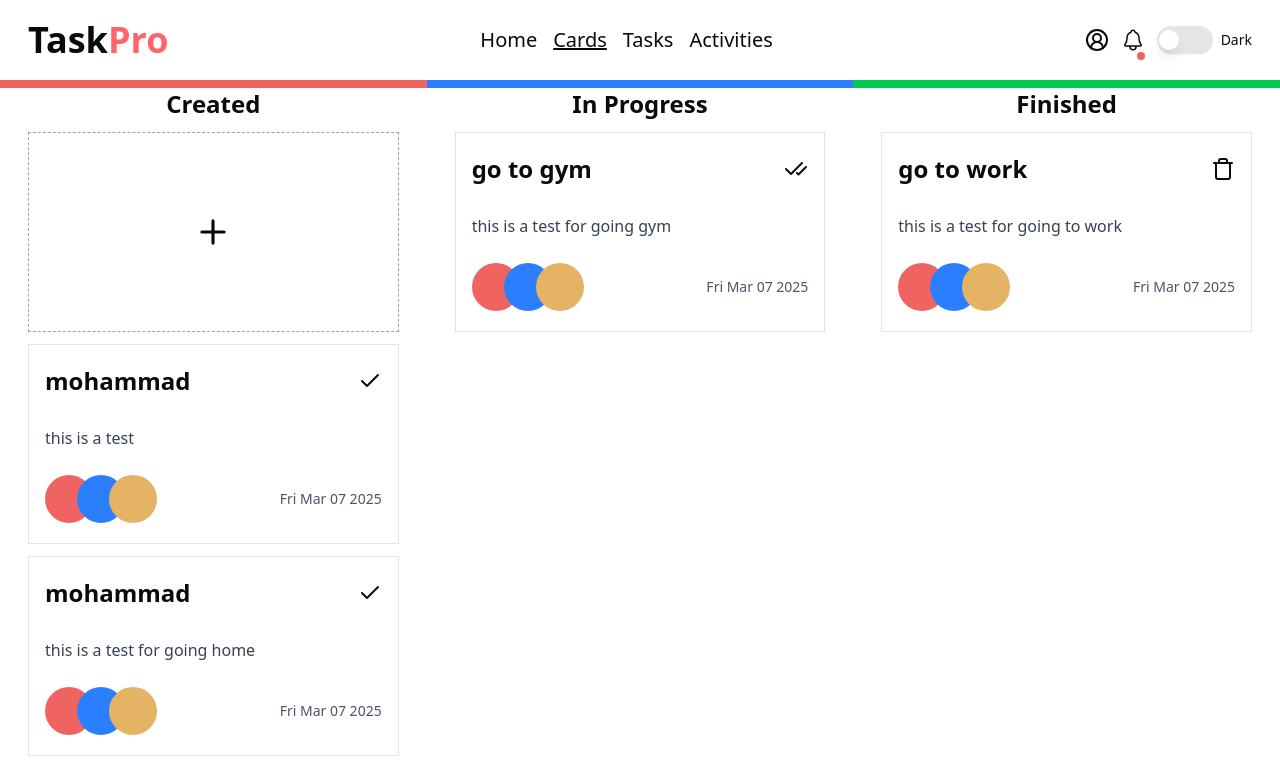
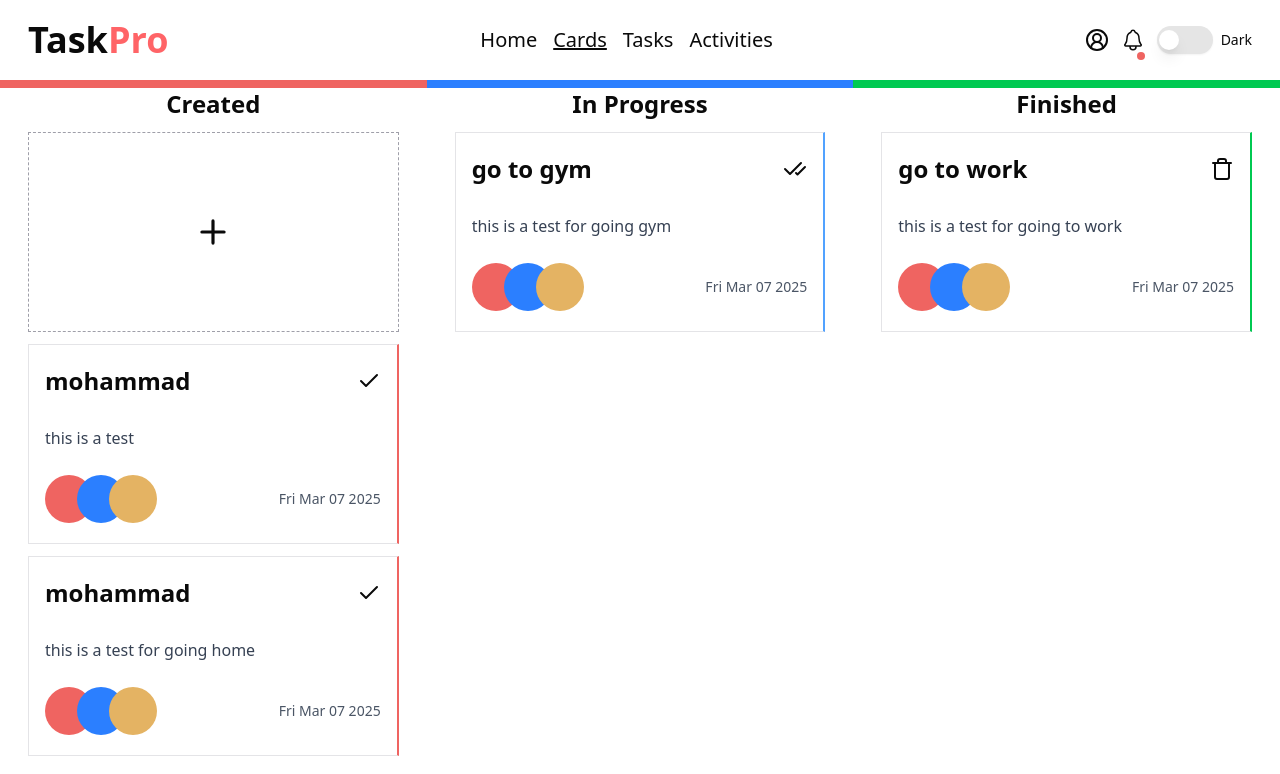
Before and after one commit to Mhorg8/taskify, a Next.js app: page /cards in a window 1280 px wide. Shown: the top 774 px of the page. Built offline with nearby package versions, Linux system fonts and the light colour scheme.

Commit message:
adding action for managing task chage state as created to inProgrees and finished

```diff
--- a/app/cards/page.tsx
+++ b/app/cards/page.tsx
@@ -5,7 +5,6 @@ import React, { useState } from "react";
 
 import StatusColumn from "@/components/cards/StatusColumn";
 import { columns } from "@/constant";
-
 
 const CardsPage = () => {
   return (
--- a/components/cards/StatusColumn.tsx
+++ b/components/cards/StatusColumn.tsx
@@ -17,7 +17,7 @@ const StatusColumn = ({ column }: Props) => {
 
   const handleDrop = (e: DragEvent<HTMLDivElement>) => {
     e.preventDefault();
-    dispatch(changeTaskStatus(column.status)); // Update task status when dropped
+    dispatch(changeTaskStatus(column.status));
   };
 
   return (
--- a/components/cards/TodoView.tsx
+++ b/components/cards/TodoView.tsx
@@ -3,7 +3,12 @@ import React from "react";
 import { LuCheck, LuCheckCheck, LuDelete, LuTrash } from "react-icons/lu";
 import { Task } from "@/types";
 import { useAppDispatch } from "@/lib/redux/hooks";
-import { setActiveTask } from "@/lib/redux/tasksSlice";
+import {
+  changeToFinished,
+  changeToInprogress,
+  handleDeleteTask,
+  setActiveTask,
+} from "@/lib/redux/tasksSlice";
 
 interface Props {
   task: Task;
@@ -12,30 +17,51 @@ interface Props {
 const TodoView = ({ task }: Props) => {
   const { title, desc, time } = task;
   const dispatch = useAppDispatch();
-
   const handleDragStart = () => {
-    dispatch(setActiveTask(task)); // Set the dragged task in the Redux state
+    dispatch(setActiveTask(task));
   };
 
   return (
     <div
       draggable
       onDragStart={handleDragStart}
-      className="w-full h-[200px] mt-3 border border-zinc-200 flex flex-col items-start justify-between hover:bg-zinc-200/80 hoverEffect py-5 px-4"
+      className={`border-r-2 ${
+        task.status === "created"
+          ? "border-r-red"
+          : task.status === "inprogress"
+          ? "border-r-blue-400"
+          : "border-r-green-500"
+      }  w-full h-[200px] mt-3 border border-zinc-200 flex flex-col items-start justify-between
+       hover:bg-zinc-200/80 hoverEffect py-5 px-4 cursor-grab`}
     >
       <div className="flex items-center justify-between w-full">
         <h3 className="line-clamp-1 text-lg md:text-lg lg:text-2xl font-bold flex-1">
           {title}
         </h3>
-        <button className="cursor-pointer">
+        <>
           {task.status === "created" ? (
-            <LuCheck size={24} />
+            <button
+              className="cursor-pointer"
+              onClick={() => dispatch(changeToInprogress(task.id))}
+            >
+              <LuCheck size={24} />
+            </button>
           ) : task.status === "inprogress" ? (
-            <LuCheckCheck size={24} />
+            <button
+              className="cursor-pointer"
+              onClick={() => dispatch(changeToFinished(task.id))}
+            >
+              <LuCheckCheck size={24} />
+            </button>
           ) : (
-            <LuTrash size={24} />
+            <button
+              className="cursor-pointer"
+              onClick={() => dispatch(handleDeleteTask(task.id))}
+            >
+              <LuTrash size={24} />
+            </button>
           )}
-        </button>
+        </>
       </div>
       <p className="mb-3 lg:mb-0 text-start line-clamp-2 text-sm md:text-base mt-1 text-gray-700">
         {desc}
--- a/lib/redux/tasksSlice.ts
+++ b/lib/redux/tasksSlice.ts
@@ -20,18 +20,38 @@ const tasksSlice = createSlice({
     },
     changeTaskStatus: (state, action: PayloadAction<string>) => {
       const { draggedTask } = state;
-
       if (draggedTask) {
-        // Map over tasks and update the status of the dragged task
         state.tasks = state.tasks.map((task) =>
           task.id === draggedTask.id
-            ? { ...task, status: action.payload } // Update the status with the new one from the payload
+            ? { ...task, status: action.payload }
             : task
         );
       }
     },
+    changeToInprogress: (state, action: PayloadAction<number>) => {
+      state.tasks.map((task) =>
+        task.id === action.payload ? (task.status = "inprogress") : task
+      );
+    },
+    changeToFinished: (state, action: PayloadAction<number>) => {
+      state.tasks.map((task) =>
+        task.id === action.payload ? (task.status = "finished") : task
+      );
+    },
+    handleDeleteTask: (state, action: PayloadAction<number>) => {
+      console.log("deleted");
+      state.tasks = state.tasks.map((task) =>
+        task.id === action.payload ? { ...task, status: "deleted" } : task
+      );
+    },
   },
 });
 
-export const { setActiveTask, changeTaskStatus } = tasksSlice.actions;
+export const {
+  setActiveTask,
+  changeTaskStatus,
+  changeToInprogress,
+  changeToFinished,
+  handleDeleteTask,
+} = tasksSlice.actions;
 export default tasksSlice.reducer;
```
